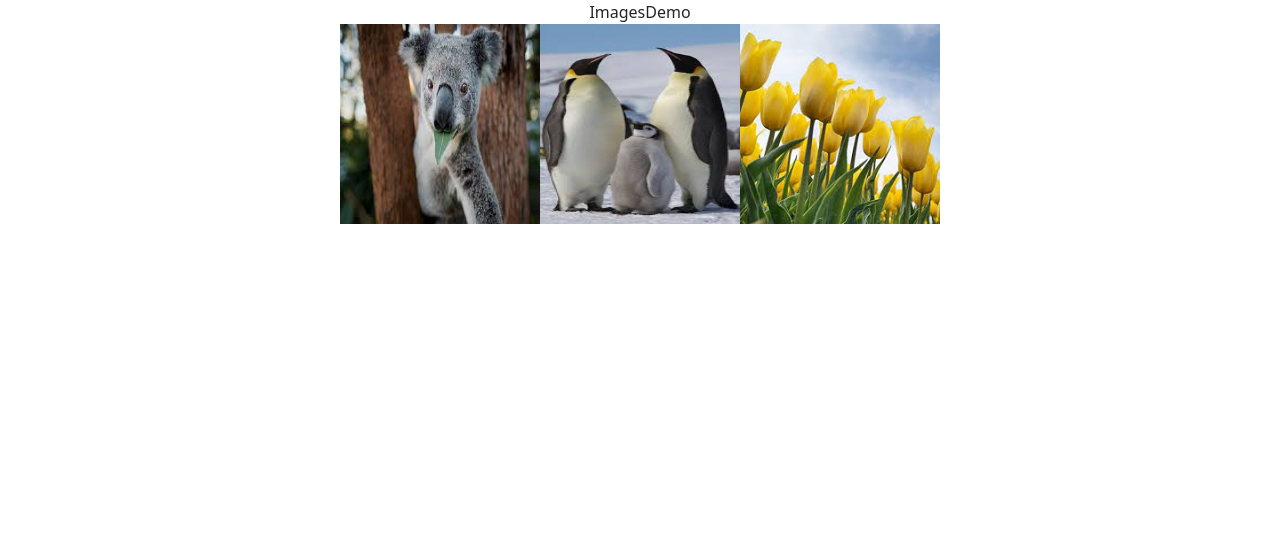
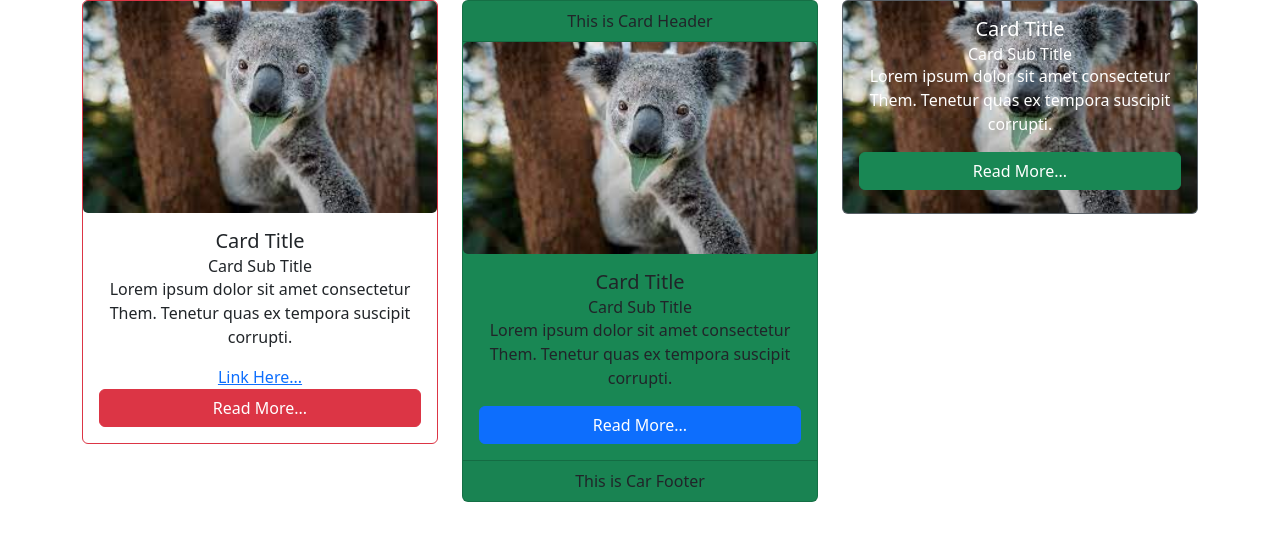
Before and after one commit to riazgul03/ReactJS, a React (Create React App) app in the folder new-app/: page / in a window 1280 px wide. Shown: the top 540 px of the page. Built offline with nearby package versions, Linux system fonts and the light colour scheme.

Commit message:
Creating Cards Using React-Bootstrap

```diff
--- a/new-app/src/App.js
+++ b/new-app/src/App.js
@@ -29,6 +29,8 @@ import FormikForm2 from './FormikForm2';
 import ReactBS from './ReactBS';
 import GridBS from './GridBS';
 import ImagesDemo from './ImagesDemo';
+import { CardImg } from 'react-bootstrap';
+import CardsBs from './CardsBs';
 
 // import Comp1 from './Comp1';
 // import Comp2 from './Comp2';
@@ -42,7 +44,7 @@ function App() {
 
   return (
     <div>
-      <ImagesDemo/>
+      <CardsBs/>
     </div>
   )
 }
--- /dev/null
+++ b/new-app/src/CardsBs.js
@@ -0,0 +1,69 @@
+import React from 'react'
+import { Button, Card, Col, Container, Row } from 'react-bootstrap'
+
+
+function CardsBs() {
+    return (
+        <Container>
+            <Row>
+                <Col md={4}>
+                    <Card border='danger'>
+                        <Card.Img src='images/Koala.jpg' />
+                        <Card.Body>
+                            <Card.Title>Card Title</Card.Title>
+                            <Card.Subtitle>Card Sub Title</Card.Subtitle>
+                            <Card.Text>
+                                Lorem ipsum dolor sit amet consectetur Them.
+                                Tenetur quas ex tempora suscipit corrupti.
+                            </Card.Text>
+                            <Card.Link href='#'>Link Here...</Card.Link>
+                            <div className='d-grid'>
+                                <Button variant='danger'>Read More...</Button>
+                            </div>
+                        </Card.Body>
+                    </Card>
+                </Col>
+                <Col md={4}>
+                    <Card bg='success'>
+                        <Card.Header>
+                            This is Card Header
+                        </Card.Header>
+                        <Card.Img src='images/Koala.jpg' />
+                        <Card.Body>
+                            <Card.Title>Card Title</Card.Title>
+                            <Card.Subtitle>Card Sub Title</Card.Subtitle>
+                            <Card.Text>
+                                Lorem ipsum dolor sit amet consectetur Them.
+                                Tenetur quas ex tempora suscipit corrupti.
+                            </Card.Text>
+                            <div className='d-grid'>
+                                <Button variant='primary'>Read More...</Button>
+                            </div>
+                        </Card.Body>
+                        <Card.Footer>
+                            This is Car Footer
+                        </Card.Footer>
+                    </Card>
+                </Col>
+                <Col md={4}>
+                    <Card bg='secondary'>
+                        <Card.Img src='images/Koala.jpg' />
+                        <Card.ImgOverlay style={{color:'white'}}>
+                            <Card.Title>Card Title</Card.Title>
+                            <Card.Subtitle>Card Sub Title</Card.Subtitle>
+                            <Card.Text>
+                                Lorem ipsum dolor sit amet consectetur Them.
+                                Tenetur quas ex tempora suscipit corrupti.
+                            </Card.Text>
+                            <div className='d-grid'>
+                                <Button variant='success'>Read More...</Button>
+                            </div>
+                            </Card.ImgOverlay>
+                    </Card>
+                </Col>
+            </Row>
+        </Container>
+    )
+}
+
+export default CardsBs
```
